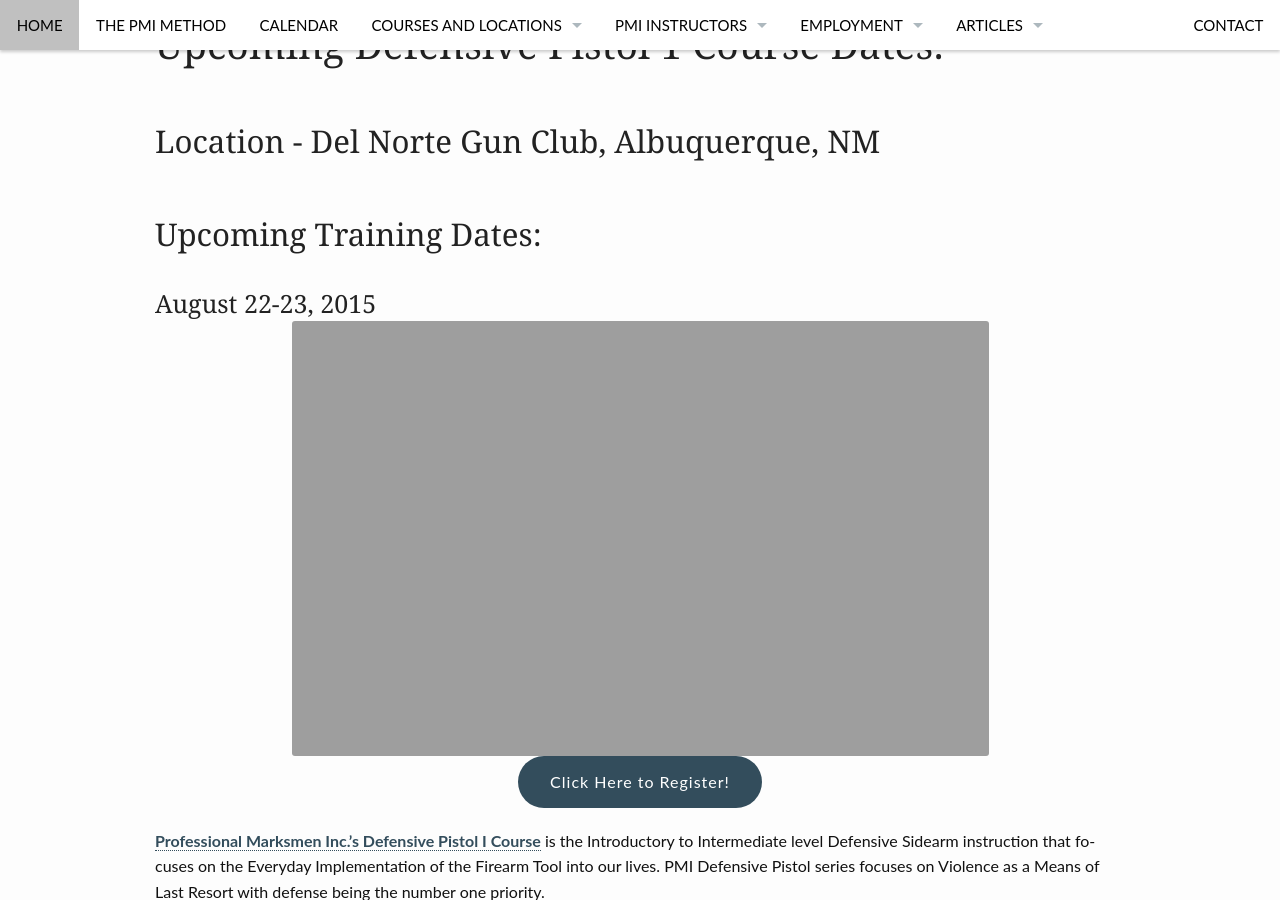
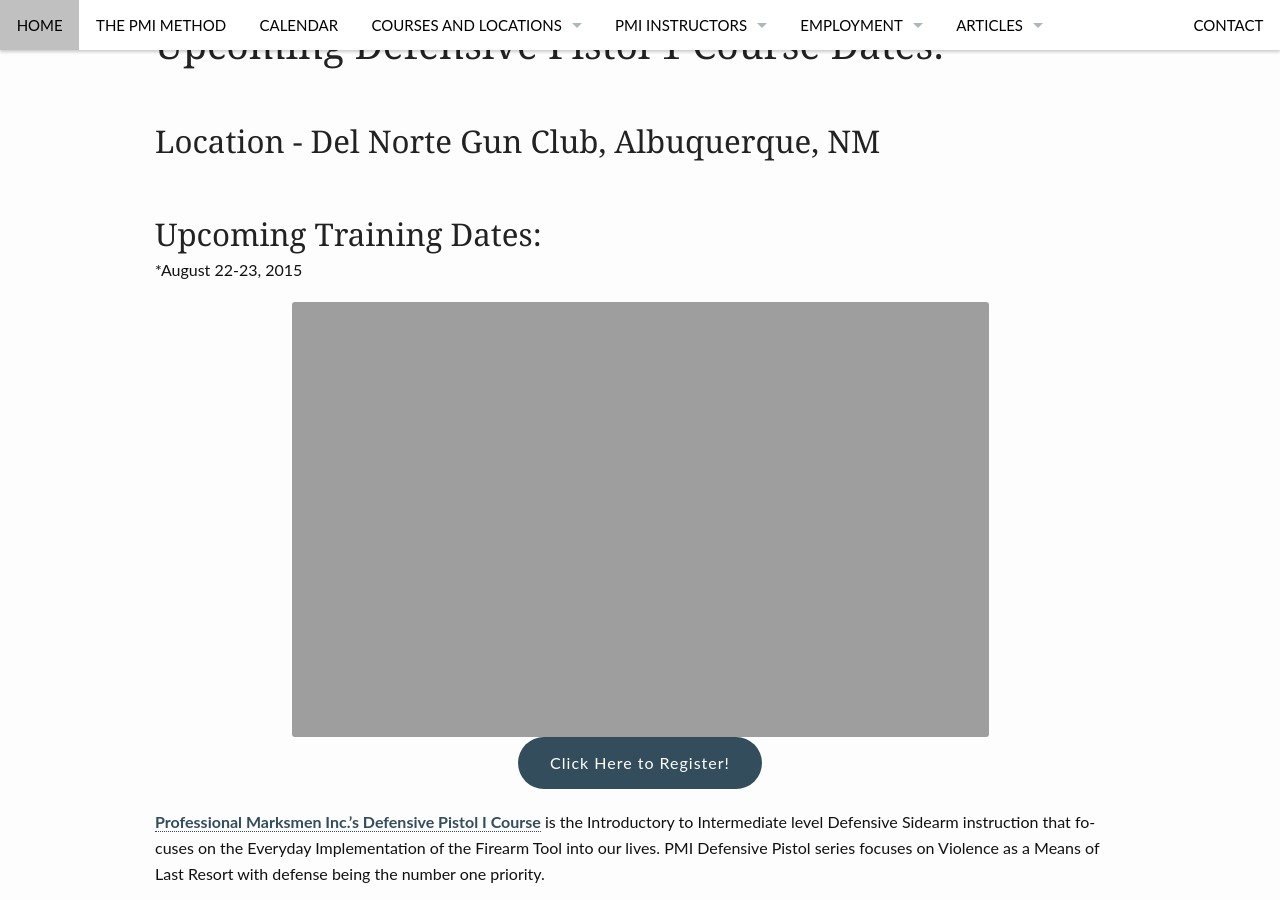
Before and after one commit to JonWeilerPMI/pmisite, a Jekyll site: the page built from pages/defensive_pistol1.md, in a window 1280 px wide and 900 px high, scrolled down 946 px. Built offline with Jekyll 4.4.1, drawn with Linux system fonts in a browser that asks for light colours.

Commit message:
update syntax3

```diff
--- a/pages/defensive_pistol1.md
+++ b/pages/defensive_pistol1.md
@@ -19,7 +19,8 @@ header:
 ##Location - Del Norte Gun Club, Albuquerque, NM
 
 ##Upcoming Training Dates:
-###August 22-23, 2015
+
+*August 22-23, 2015
 
 <center><img src="http://professionalmarksmen.com/images/slider-1.jpg" alt="DNGC Courses, Albuquerque, NM" style="width:697px;height:435px;"></center>
 
```
